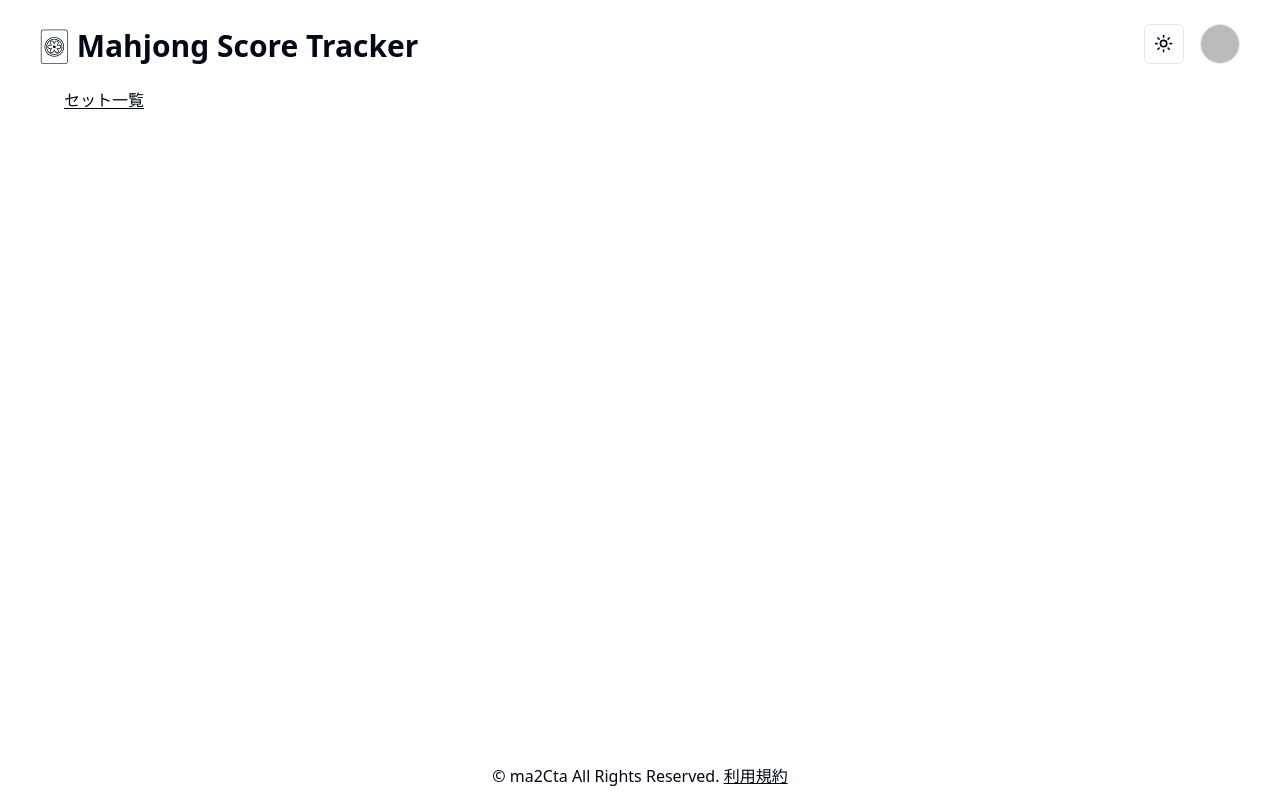
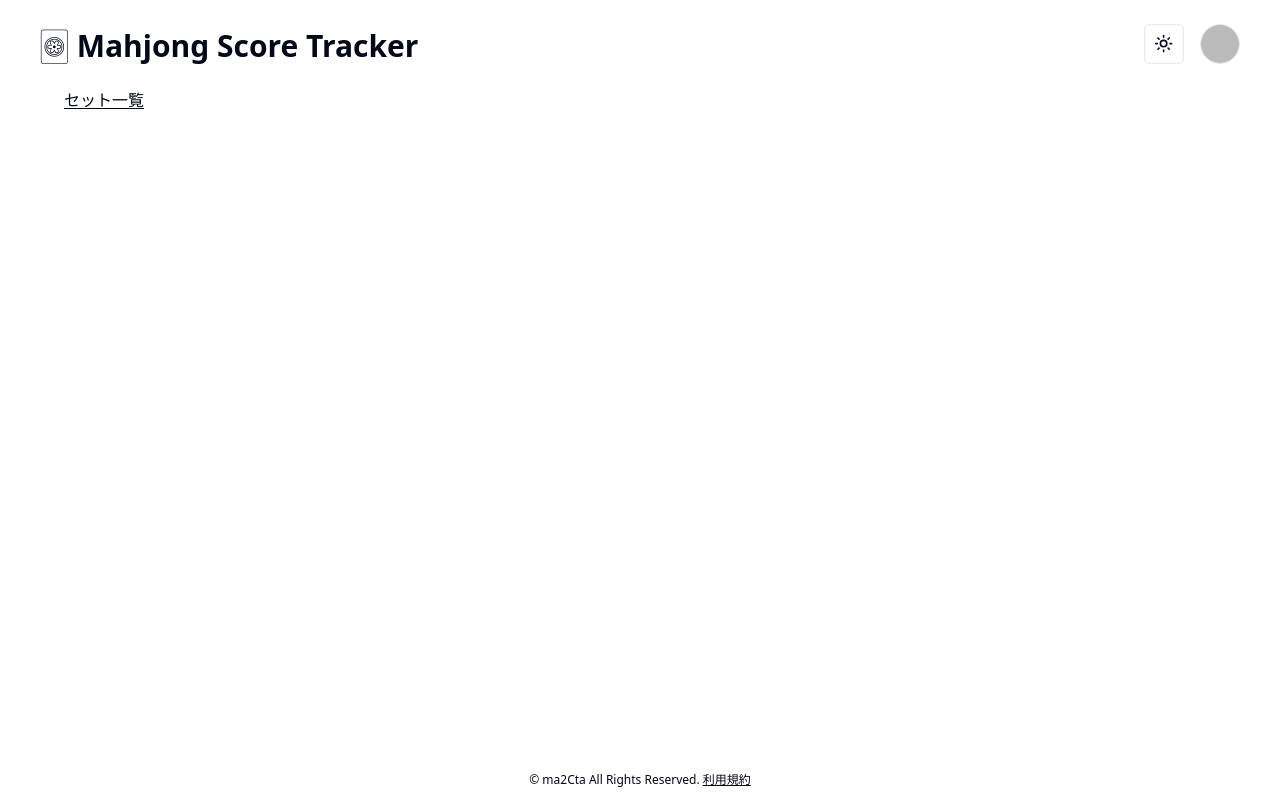
Before and after one commit to ma2Cta/mahjong-score-tracker, a Next.js app: page / in a window 1280 px wide. Built offline with nearby package versions, Linux system fonts and the light colour scheme; no server answers; sample sign-in values are in the browser's storage.

Commit message:
Minimize footer text

```diff
--- a/app/components/ui/Footer.tsx
+++ b/app/components/ui/Footer.tsx
@@ -3,7 +3,7 @@ import Link from "next/link";
 const Footer: React.FC = () => {
   return (
     <footer className="fixed bottom-0 left-0 w-full text-center py-3">
-      <p className="font-thin">&copy; ma2Cta All Rights Reserved. <Link href="/terms" className="underline">利用規約</Link></p>
+      <p className="font-thin text-xs">&copy; ma2Cta All Rights Reserved. <Link href="/terms" className="underline">利用規約</Link></p>
     </footer>
   );
 }
```
